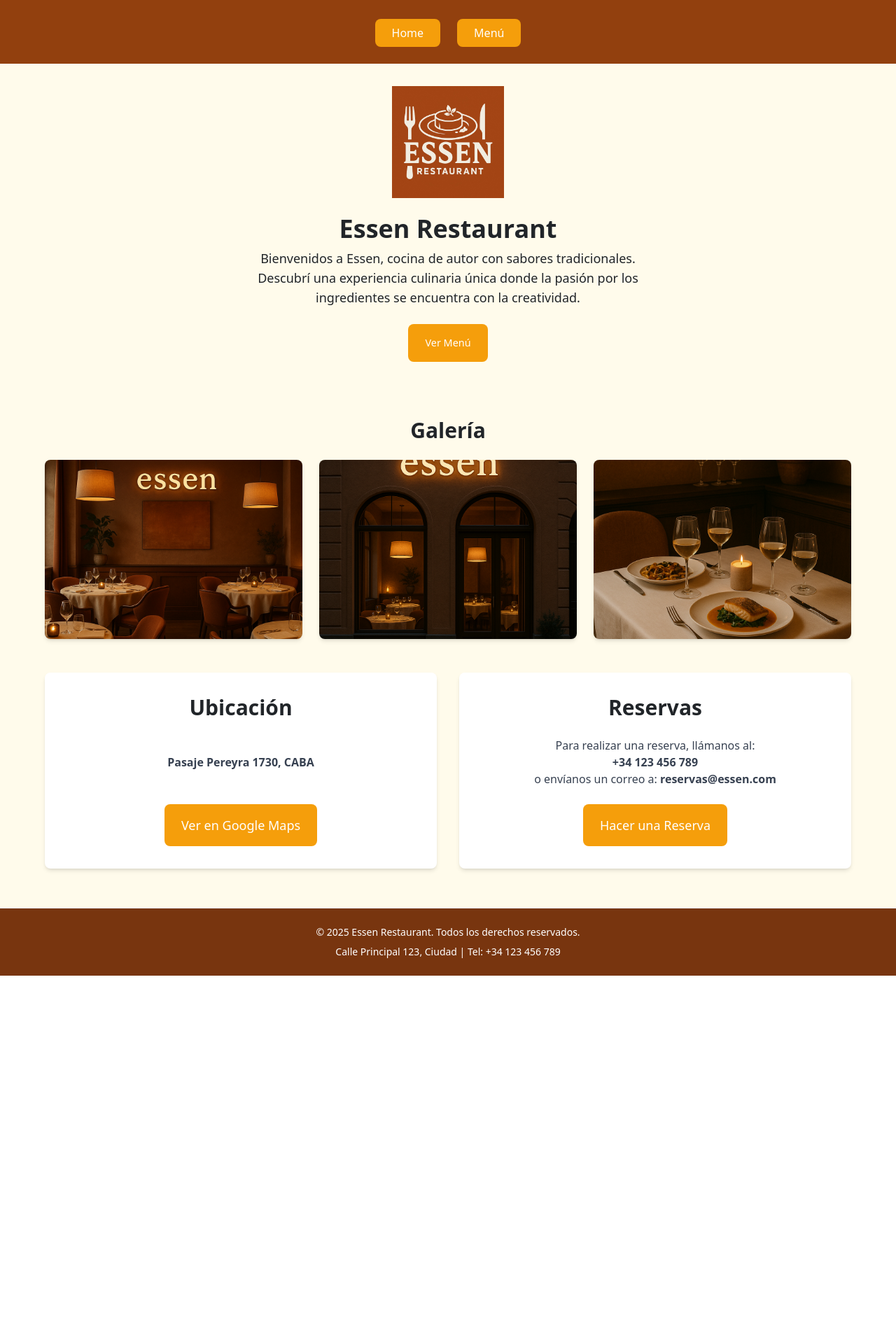
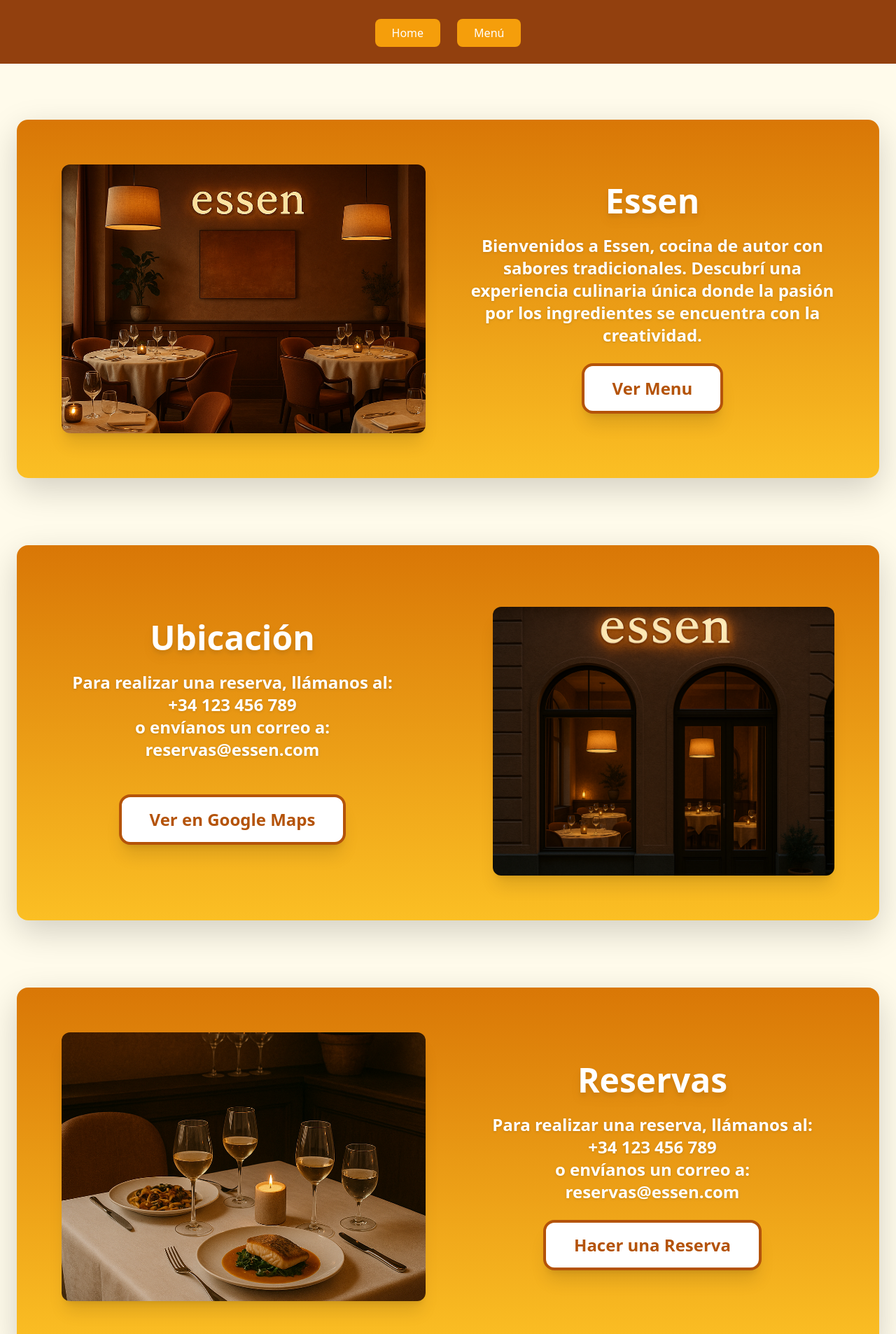
Before and after one commit to elbaldoo/API, a React (Create React App) app in the folder essen/: page / in a window 1280 px wide. Shown: the part 81-1987 px from the top of the page at 70% size. Before the commit the page ends 1475 px from the top, so only its background shows below. Built offline with nearby package versions, Linux system fonts and the light colour scheme.

Commit message:
Cambios en el about

```diff
--- a/essen/src/components/About.jsx
+++ b/essen/src/components/About.jsx
@@ -20,21 +20,99 @@ const About = () => {
 
   return (
     <div className="min-h-screen bg-amber-50 flex flex-col items-center text-center px-4 py-8">
-      {/* Logo e Introducción */}
-      <img src={logo} alt="Essen Logo" className="w-40 mb-6" />
-      <h1 className="text-4xl font-bold mb-2">Essen Restaurant</h1>
-      <p className="text-lg mb-6 max-w-xl">
-        Bienvenidos a Essen, cocina de autor con sabores tradicionales.
+
+            <div className="bg-gradient-to-b from-amber-600 to-amber-400 shadow-lg rounded-2xl w-full max-w-7xl mx-auto flex flex-col md:flex-row items-center my-12 p-6 md:p-16 min-h-[350px] md:min-h-[500px]">
+        {/* Imagen a la izquierda */}
+        <div className="w-full md:w-1/2 flex justify-center mb-6 md:mb-0 md:mr-16">
+          <img
+            src={restaurant1}
+            alt="Restaurante 1"
+            className="rounded-xl shadow-xl w-full h-52 md:h-96 object-cover cursor-pointer max-w-xs md:max-w-xl"
+            onClick={() => openImage(restaurant1)}
+          />
+        </div>
+        {/* Info de reservas a la derecha */}
+        <div className="w-full md:w-1/2 flex flex-col items-center text-center">
+          <h2 className="text-2xl md:text-5xl font-extrabold mb-4 md:mb-8 text-white drop-shadow-lg">Essen</h2>
+          <p className="text-base md:text-2xl text-white mb-4 md:mb-8 font-semibold drop-shadow">
+                    Bienvenidos a Essen, cocina de autor con sabores tradicionales.
         Descubrí una experiencia culinaria única donde la pasión por los ingredientes se encuentra con la creatividad.
-      </p>
+          </p>
+          <button
+            className="bg-white text-amber-700 font-bold px-6 py-3 md:px-10 md:py-5 rounded-2xl shadow-xl hover:bg-amber-800 hover:text-black transition text-base md:text-2xl border-4 border-amber-700 hover:border-black"
+            onClick={() => navigate("/menu")}
+          >
+            Ver Menu
+          </button>
+        </div>
+      </div>
 
-      {/* Botón para ver el menú */}
-      <button
-        className="bg-amber-500 hover:bg-amber-800 text-white px-6 py-3 rounded-lg transition mb-8"
-        onClick={() => navigate("/menu")}
-      >
-        Ver Menú
-      </button>
+      <div className="bg-gradient-to-b from-amber-600 to-amber-400 shadow-lg rounded-2xl w-full max-w-7xl mx-auto flex flex-col md:flex-row items-center my-12 p-6 md:p-16 min-h-[350px] md:min-h-[500px]">
+        {/* Info de ubicación a la izquierda */}
+        <div className="w-full md:w-1/2 flex flex-col items-center text-center mb-6 md:mb-0 md:mr-16">
+          <h2 className="text-2xl md:text-5xl font-extrabold mb-4 md:mb-8 text-white drop-shadow-lg">Ubicación</h2>
+          <p className="text-base md:text-2xl text-white mb-4 md:mb-8 font-semibold drop-shadow">
+            Para realizar una reserva, llámanos al:
+            <br />
+            <span className="font-bold"> +34 123 456 789</span>
+            <br />
+            o envíanos un correo a:
+            <span className="font-bold"> reservas@essen.com</span>
+          </p>
+          <button
+            className="bg-white text-amber-700 font-bold px-6 py-3 md:px-10 md:py-5 rounded-2xl shadow-xl hover:bg-amber-800 hover:text-black transition text-base md:text-2xl border-4 border-amber-700 hover:border-black mt-4 md:mt-8"
+            onClick={() =>
+              (window.location.href =
+                "https://www.google.com/maps/place/Pasaje+Pereyra+1730")
+            }
+          >
+            Ver en Google Maps
+          </button>
+        </div>
+        {/* Imagen a la derecha */}
+        <div className="w-full md:w-1/2 flex justify-center mt-4 md:mt-0 md:ml-16">
+          <img
+            src={restaurant2}
+            alt="Restaurante 3"
+            className="rounded-xl shadow-xl w-full h-52 md:h-96 object-cover cursor-pointer max-w-xs md:max-w-xl"
+            onClick={() => openImage(restaurant2)}
+          />
+        </div>
+      </div>
+
+      <div className="bg-gradient-to-b from-amber-600 to-amber-400 shadow-lg rounded-2xl w-full max-w-7xl mx-auto flex flex-col md:flex-row items-center my-12 p-6 md:p-16 min-h-[350px] md:min-h-[500px]">
+        {/* Imagen a la izquierda */}
+        <div className="w-full md:w-1/2 flex justify-center mb-6 md:mb-0 md:mr-16">
+          <img
+            src={restaurant3}
+            alt="Restaurante 3"
+            className="rounded-xl shadow-xl w-full h-52 md:h-96 object-cover cursor-pointer max-w-xs md:max-w-xl"
+            onClick={() => openImage(restaurant3)}
+          />
+        </div>
+        {/* Info de reservas a la derecha */}
+        <div className="w-full md:w-1/2 flex flex-col items-center text-center">
+          <h2 className="text-2xl md:text-5xl font-extrabold mb-4 md:mb-8 text-white drop-shadow-lg">Reservas</h2>
+          <p className="text-base md:text-2xl text-white mb-4 md:mb-8 font-semibold drop-shadow">
+            Para realizar una reserva, llámanos al:
+            <br />
+            <span className="font-bold"> +34 123 456 789</span>
+            <br />
+            o envíanos un correo a:
+            <span className="font-bold"> reservas@essen.com</span>
+          </p>
+          <button
+            className="bg-white text-amber-700 font-bold px-6 py-3 md:px-10 md:py-5 rounded-2xl shadow-xl hover:bg-amber-800 hover:text-black transition text-base md:text-2xl border-4 border-amber-700 hover:border-black"
+            onClick={() =>
+              (window.location.href =
+                "https://api.whatsapp.com/send?phone=1158775695&text=Hola,%20me%20gustaría%20hacer%20una%20reserva.")
+            }
+          >
+            Hacer una Reserva
+          </button>
+        </div>
+      </div>
+
 
       {/* Galería de imágenes */}
       <div className="max-w-6xl w-full mt-12">
@@ -80,50 +158,7 @@ const About = () => {
         </div>
       )}
 
-      {/* Contenedor de Ubicación y Reservas */}
-      <div className="grid grid-cols-1 lg:grid-cols-2 gap-8 max-w-6xl w-full mt-12">
-        {/* Ubicación */}
-        <div className="bg-white shadow-md rounded-lg p-8">
-          <h2 className="text-3xl font-bold mb-4">Ubicación</h2>
-          <br />
-          <p className="text-base text-gray-700 mb-4 font-bold">
-            Pasaje Pereyra 1730, CABA
-          </p>
 
-          <br />
-          <button
-            className="bg-amber-500 hover:bg-amber-800 text-white px-6 py-3 rounded-lg transition text-lg"
-            onClick={() =>
-              (window.location.href =
-                "https://www.google.com/maps/place/Pasaje+Pereyra+1730")
-            }
-          >
-            Ver en Google Maps
-          </button>
-        </div>
-
-        {/* Cómo hacer una reserva */}
-        <div className="bg-white shadow-md rounded-lg p-8">
-          <h2 className="text-3xl font-bold mb-4">Reservas</h2>
-          <p className="text-base text-gray-700 mb-4">
-            Para realizar una reserva, llámanos al:
-            <br />
-            <span className="font-bold"> +34 123 456 789</span>
-            <br />
-            o envíanos un correo a:
-            <span className="font-bold"> reservas@essen.com</span>
-          </p>
-          <button
-            className="bg-amber-500 hover:bg-amber-800 text-white px-6 py-3 rounded-lg transition text-lg"
-            onClick={() =>
-              (window.location.href =
-                "https://api.whatsapp.com/send?phone=1158775695&text=Hola,%20me%20gustaría%20hacer%20una%20reserva.")
-            }
-          >
-            Hacer una Reserva
-          </button>
-        </div>
-      </div>
     </div>
   );
 };
```
